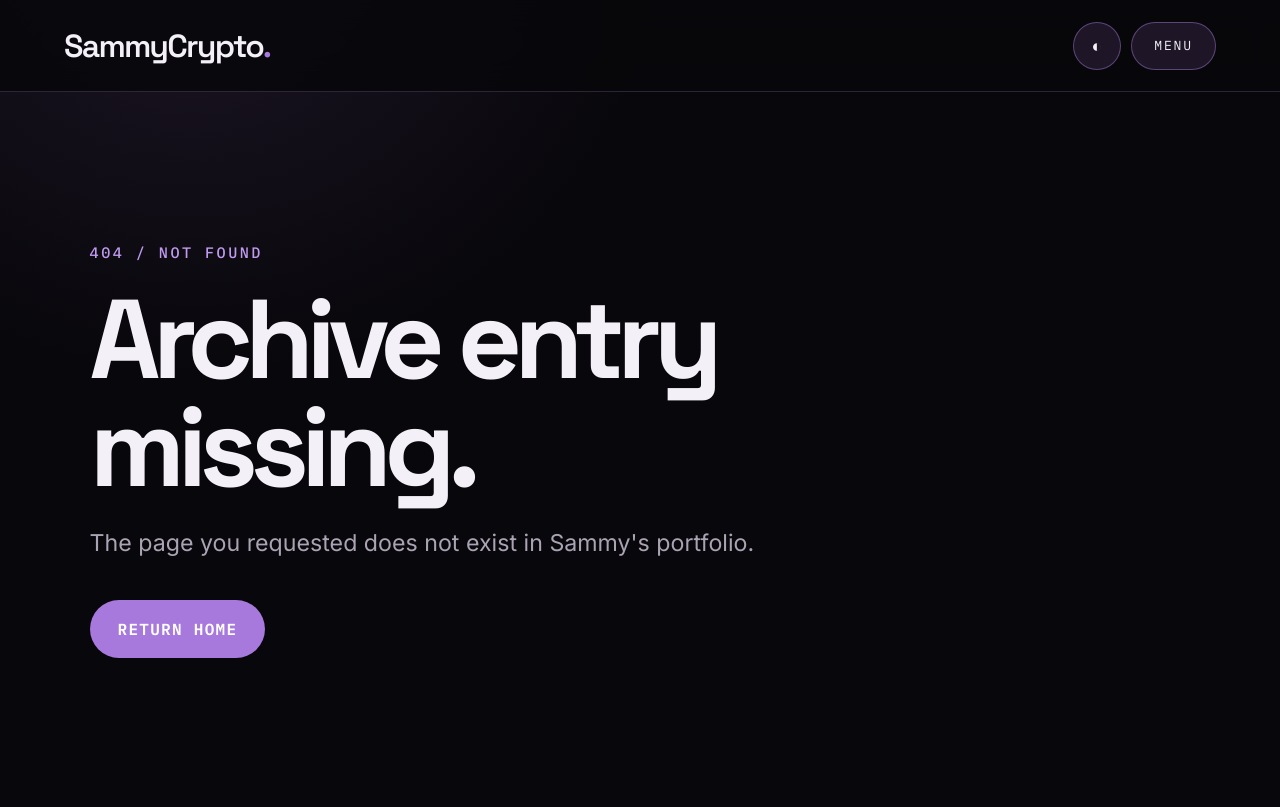
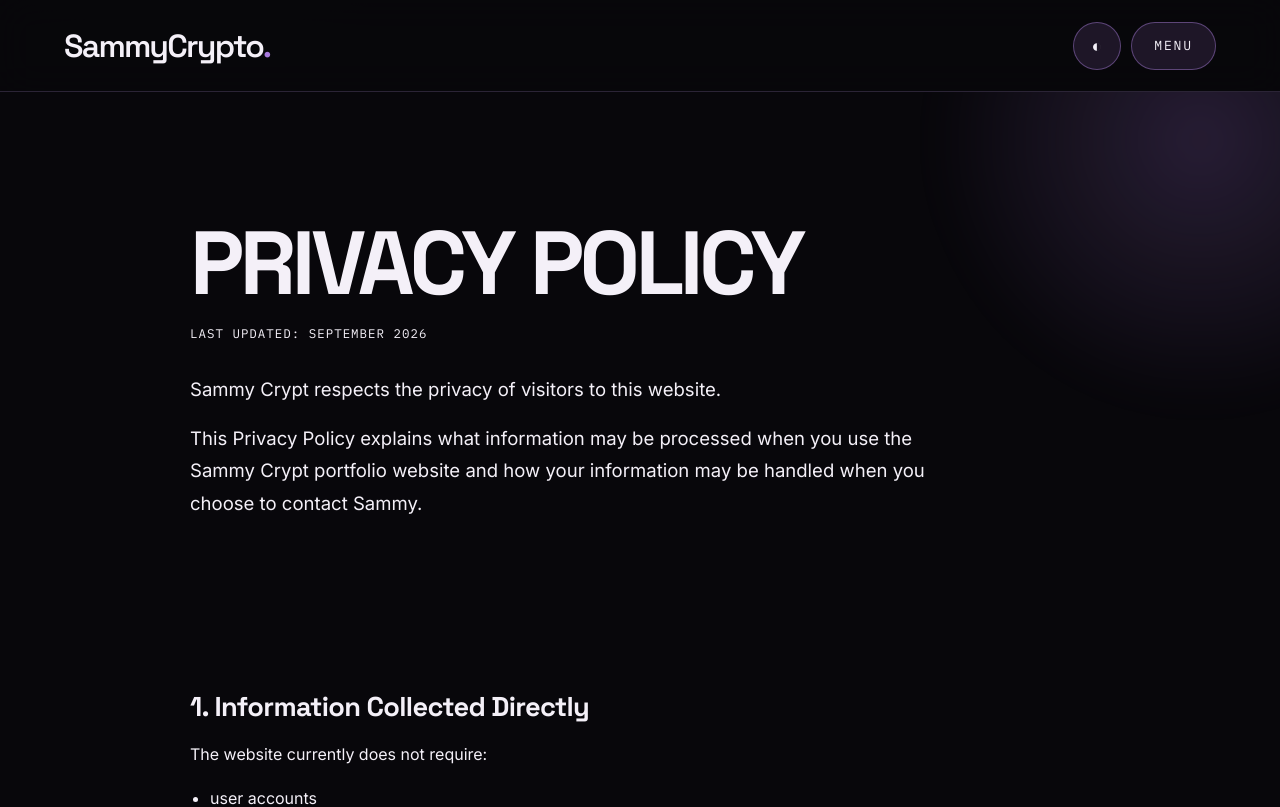
Before and after one commit to jerrybboi/samcryptto, a Next.js app: page /privacy in a window 1280 px wide. Before the commit this address had no page. Shown: the top 807 px of the page. Built offline with nearby package versions, Linux system fonts and the light colour scheme.

Commit message:
feat: add Privacy Policy page

```diff
--- /dev/null
+++ b/app/privacy/page.tsx
@@ -0,0 +1,135 @@
+import type { Metadata } from "next";
+import { LegalPage } from "@/components/legal-page";
+
+export const metadata: Metadata = { title: "Privacy Policy" };
+
+const sections = [
+  {
+    title: "1. Information Collected Directly",
+    paragraphs: [
+      "The website currently does not require:",
+    ],
+    bullets: [
+      "user accounts",
+      "registration",
+      "login",
+      "payment information",
+      "an on-site inquiry form",
+      "profile creation",
+    ],
+  },
+  {
+    title: "2. Information You Choose to Provide",
+    paragraphs: [
+      "If you contact Sammy through Telegram, X or email, you may voluntarily provide information such as:",
+    ],
+    bullets: [
+      "your name",
+      "email address",
+      "Telegram or social media account",
+      "company or project name",
+      "project information",
+      "service requirements",
+      "other information you choose to include in your message",
+    ],
+  },
+  {
+    title: "3. Hosting and Technical Information",
+    paragraphs: [
+      "The website is hosted through third-party infrastructure.",
+      "Hosting providers may automatically process technical information needed to operate, secure and deliver the website.",
+      "This may include information such as:",
+    ],
+    bullets: [
+      "IP address",
+      "browser type",
+      "device information",
+      "request information",
+      "timestamps",
+      "technical logs",
+    ],
+  },
+  {
+    title: "4. Theme Preference",
+    paragraphs: [
+      "The website allows visitors to switch between light and dark appearance.",
+      "Your selected theme may be stored locally in your browser so the website can remember your preference.",
+      "This information is used only for the website experience and is not intended to identify you personally.",
+    ],
+  },
+  {
+    title: "5. Third-Party Services",
+    paragraphs: [
+      "This website links to external services such as:",
+    ],
+    bullets: [
+      "Telegram",
+      "X",
+      "Vercel",
+      "DEX Screener",
+      "project websites",
+      "other Web3 platforms and services",
+    ],
+  },
+  {
+    title: "6. Email Communications",
+    paragraphs: [
+      "If you contact Sammy by email, your email address, message and any information you provide may be retained for the purpose of replying to you, maintaining professional records or continuing a business conversation.",
+    ],
+  },
+  {
+    title: "7. Future Contact Form",
+    paragraphs: [
+      "The website may introduce an on-site project inquiry form in the future.",
+      "If that feature is added, this Privacy Policy will be updated before or when the form becomes active to explain what information is collected, why it is collected and how it is handled.",
+    ],
+  },
+  {
+    title: "8. Data Sharing",
+    paragraphs: [
+      "Sammy Crypt does not sell personal information collected through direct professional communications.",
+      "Information may be processed by service providers when necessary to operate communications, hosting or website functionality.",
+    ],
+  },
+  {
+    title: "9. Data Retention",
+    paragraphs: [
+      "Information voluntarily provided through email, Telegram, X or other communication channels may be retained for as long as reasonably necessary for the conversation, professional relationship, record keeping or related business purposes.",
+    ],
+  },
+  {
+    title: "10. Your Choices",
+    paragraphs: [
+      "You may choose not to provide personal information through the communication methods linked on this website.",
+      "If you have previously contacted Sammy and want to ask about information you provided, you can reach out by email.",
+    ],
+  },
+  {
+    title: "11. Changes to This Policy",
+    paragraphs: [
+      "This Privacy Policy may be updated as the website develops or new services are introduced.",
+      "The latest version will appear on this page.",
+    ],
+  },
+  {
+    title: "12. Contact",
+    paragraphs: [
+      "For privacy questions, contact:",
+      "Cryptocrewhub123@gmail.com",
+    ],
+  },
+];
+
+export default function PrivacyPage() {
+  return (
+    <LegalPage
+      title="PRIVACY POLICY"
+      updated="Last updated: September 2026"
+      intro={[
+        "Sammy Crypt respects the privacy of visitors to this website.",
+        "This Privacy Policy explains what information may be processed when you use the Sammy Crypt portfolio website and how your information may be handled when you choose to contact Sammy.",
+      ]}
+      sections={sections}
+    />
+  );
+}
```
